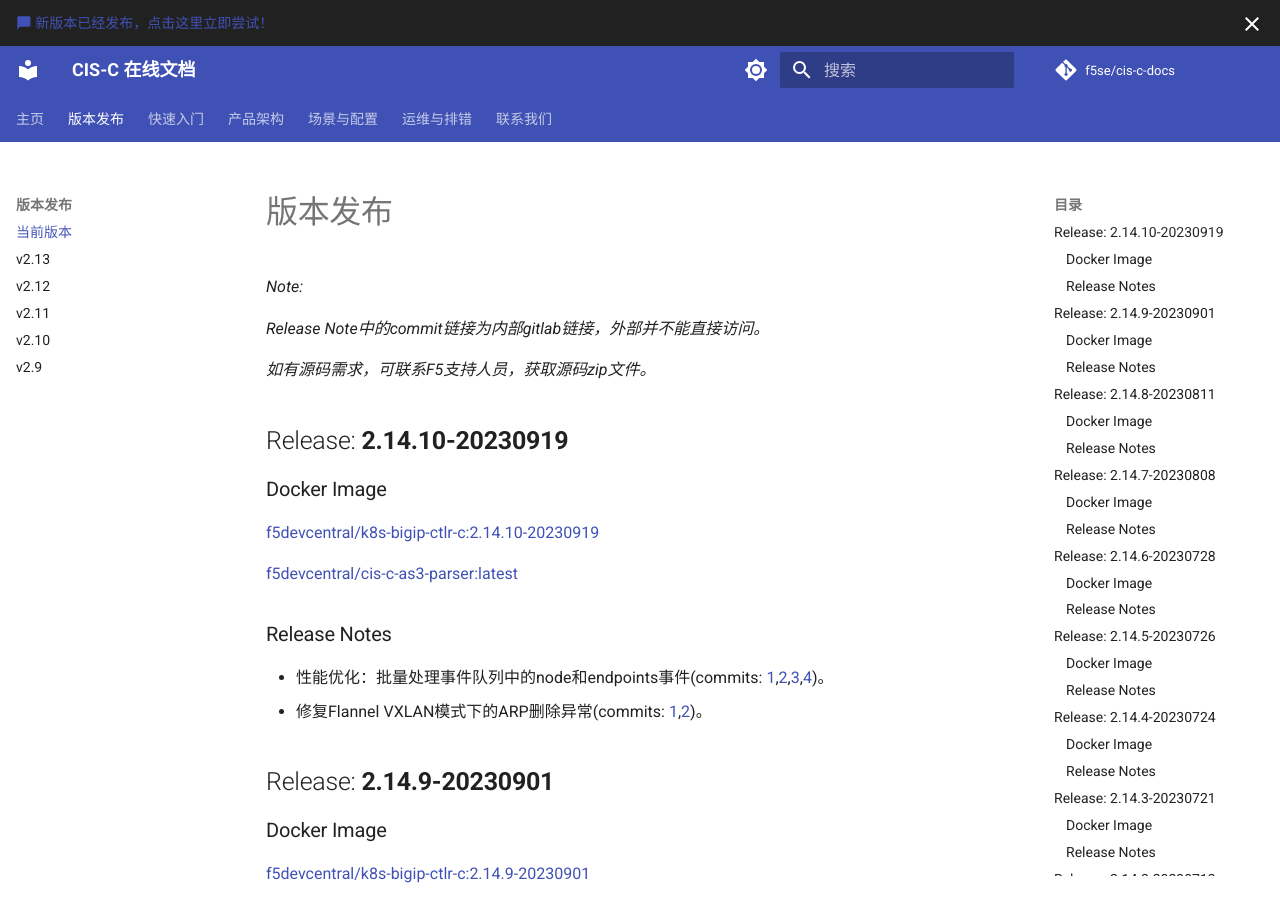
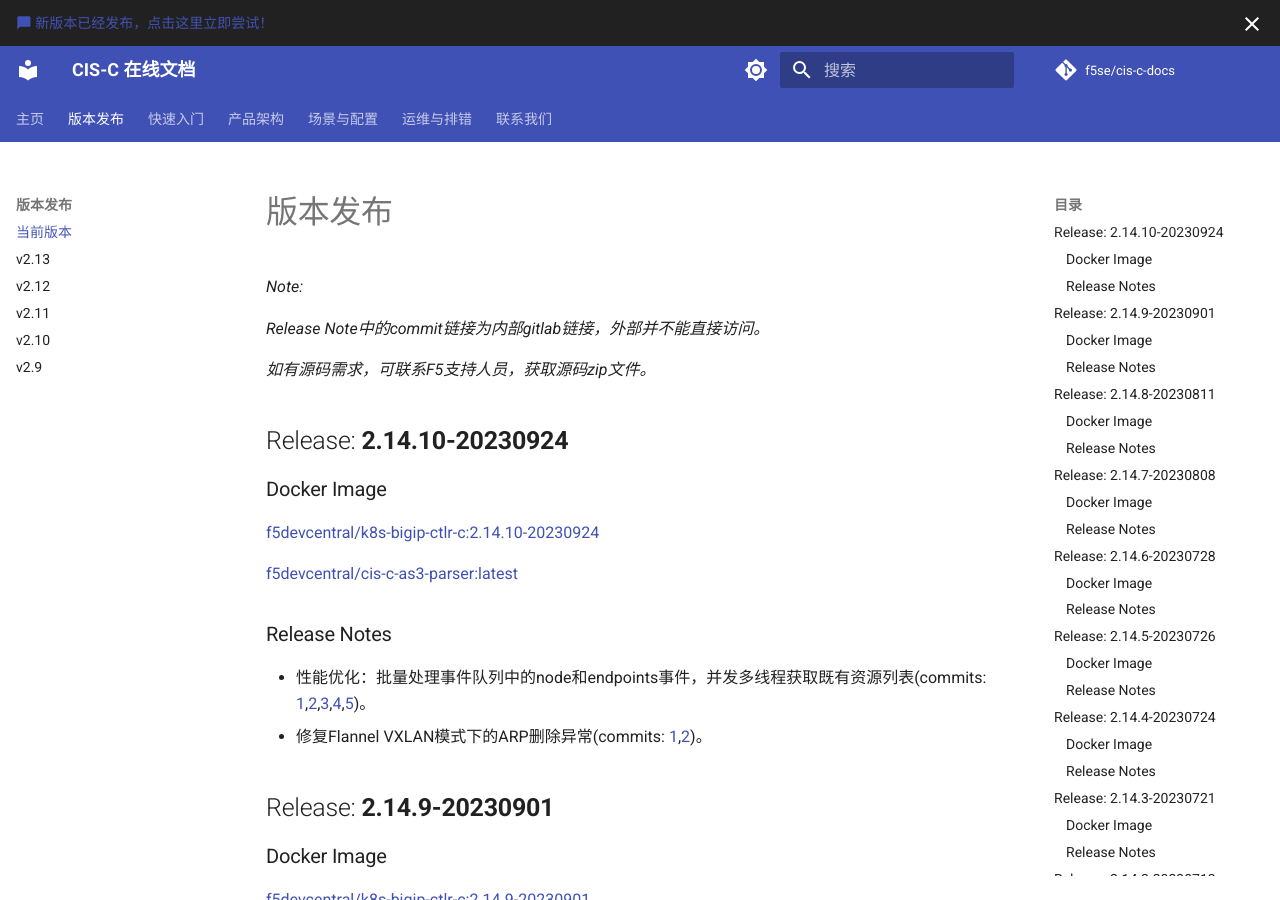
Before and after one commit to f5se/cis-c-docs, an MkDocs documentation site: the page built from docs/Release-notes/index.md, in a window 1280 px wide and 900 px high. Built offline with MkDocs 1.6.1 and Material for MkDocs 9.7.7, drawn with Linux system fonts in a browser that asks for light colours; comment, search, counter and statistics services are not loaded.

Commit message:
re-release v2.14.10

```diff
--- a/docs/Release-notes/index.md
+++ b/docs/Release-notes/index.md
@@ -6,18 +6,19 @@
 
 *如有源码需求，可联系F5支持人员，获取源码zip文件。*
 
-## Release: **2.14.10-20230919**
+## Release: **2.14.10-20230924**
 
 ### Docker Image
 
-[f5devcentral/k8s-bigip-ctlr-c:2.14.10-20230919](https://hub.docker.com/r/f5devcentral/k8s-bigip-ctlr-c)
+[f5devcentral/k8s-bigip-ctlr-c:2.14.10-20230924](https://hub.docker.com/r/f5devcentral/k8s-bigip-ctlr-c)
 
 [f5devcentral/cis-c-as3-parser:latest](https://hub.docker.com/r/f5devcentral/cis-c-as3-parser)
 
 ### Release Notes
 
-* 性能优化：批量处理事件队列中的node和endpoints事件(commits: [1](https://gitlab.f5net.com/cis-c/f5-kic/-/commit/89fe51fc7c148ea901c8065d31dccc3947956eef),[2](https://gitlab.f5net.com/cis-c/f5-kic/-/commit/32d6585761e96438acf08a89a7864e8f6918e45c),[3](https://gitlab.f5net.com/cis-c/f5-kic/-/commit/0d0741159ec4a576a3cdfffa5a109bcac32fa0ee),[4](https://gitlab.f5net.com/cis-c/f5-kic/-/commit/6d2d9bcabc9ef0756828aad49982aac85c5f0a2d))。
+* 性能优化：批量处理事件队列中的node和endpoints事件，并发多线程获取既有资源列表(commits: [1](https://gitlab.f5net.com/cis-c/f5-kic/-/commit/89fe51fc7c148ea901c8065d31dccc3947956eef),[2](https://gitlab.f5net.com/cis-c/f5-kic/-/commit/32d6585761e96438acf08a89a7864e8f6918e45c),[3](https://gitlab.f5net.com/cis-c/f5-kic/-/commit/0d0741159ec4a576a3cdfffa5a109bcac32fa0ee),[4](https://gitlab.f5net.com/cis-c/f5-kic/-/commit/6d2d9bcabc9ef0756828aad49982aac85c5f0a2d),[5](https://gitlab.f5net.com/cis-c/f5-kic/-/commit/3da6eacef8abf5f40e8232635b72810663f9cc02))。
 * 修复Flannel VXLAN模式下的ARP删除异常(commits: [1](https://gitlab.f5net.com/cis-c/f5-kic/-/commit/077eb8c502b7066f7ba5a0729f6a506cf5a93d2b),[2](https://gitlab.f5net.com/cis-c/f5-kic/-/commit/220cb7fda4392ddb570965602a1df196fb851a33))。
+
 ## Release: **2.14.9-20230901**
 
 ### Docker Image
```
